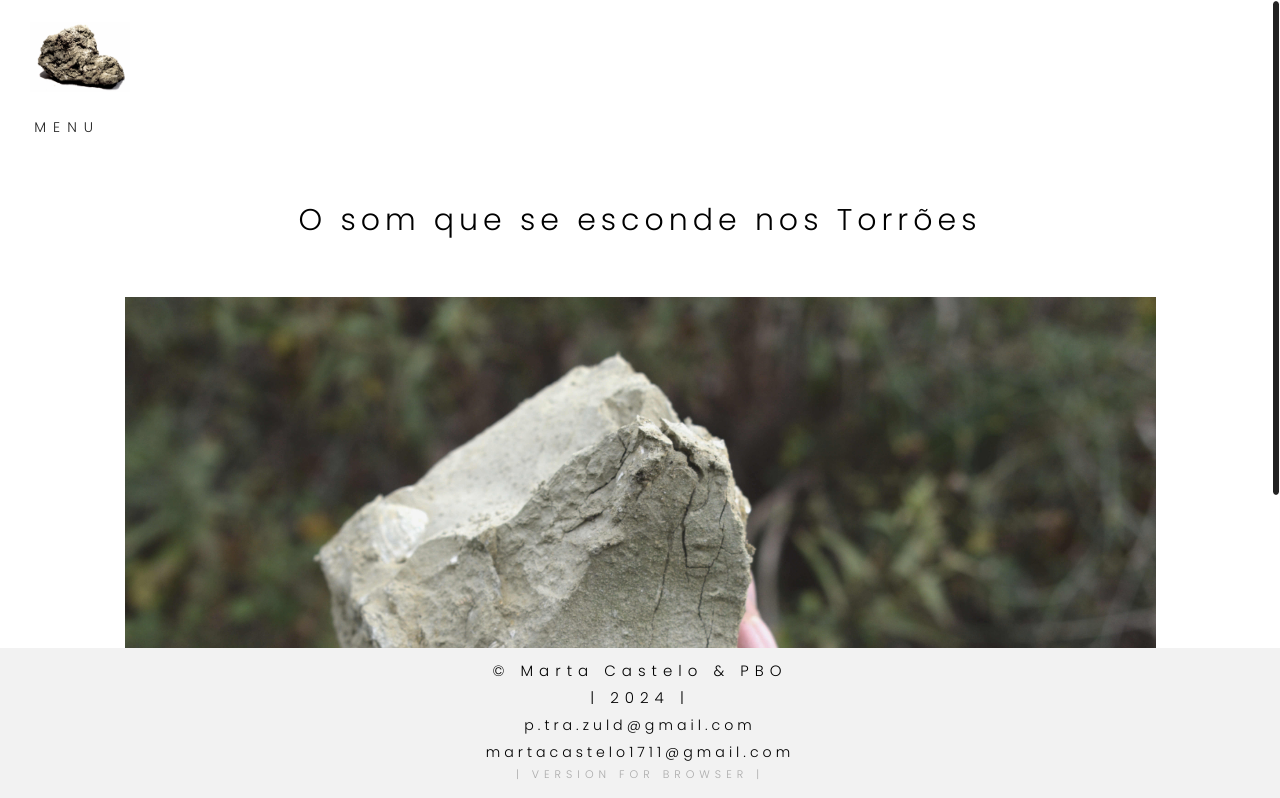
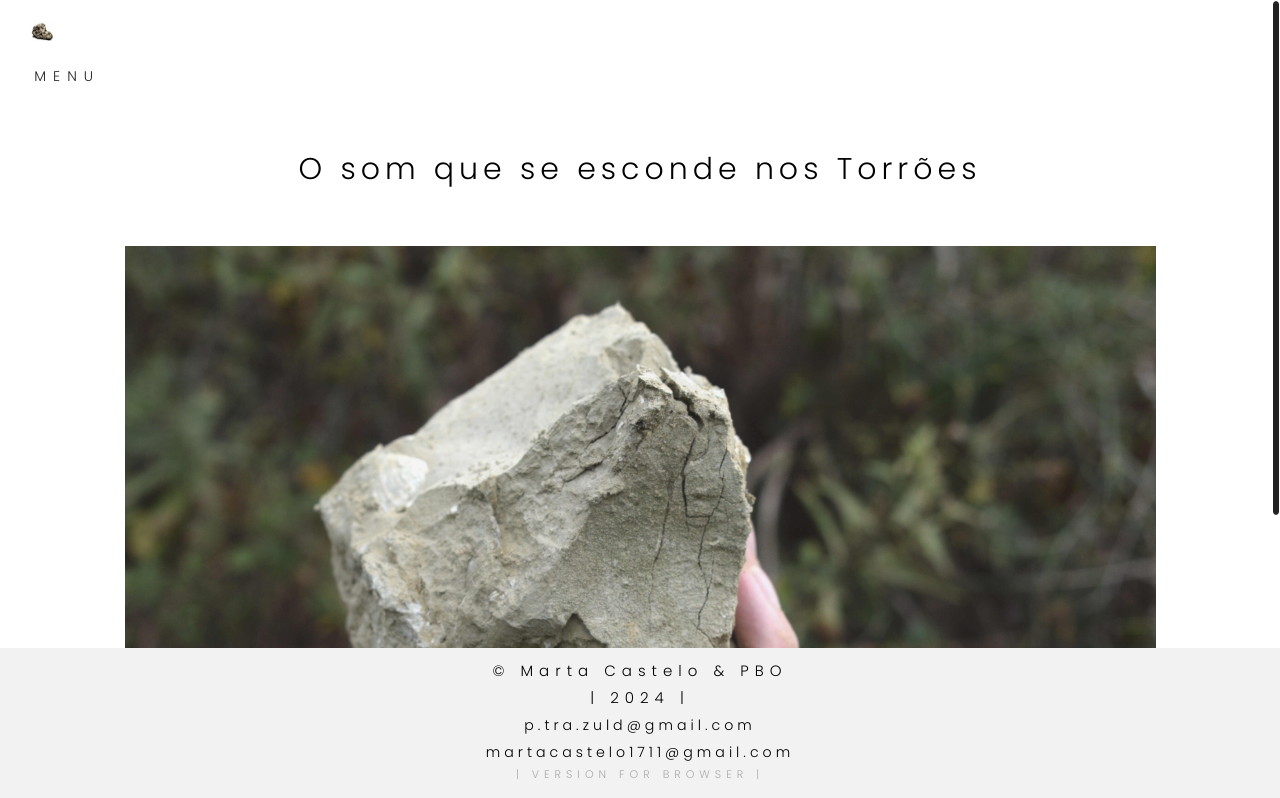
Before and after one commit to somdetorrao/somdetorrao.github.io, a plain HTML site: page index.html in a window 1280 px wide. Shown: the top 798 px of the page. Drawn offline with nearby package versions, Linux system fonts and the light colour scheme; a web font is replaced by a local one.

Commit message:
format font

```diff
--- a/css/main.css
+++ b/css/main.css
@@ -1150,8 +1150,8 @@ img {
 }
 
 .img-menu-PBO {
-    width: 100px;
-    height: 70px;
+    width: 1.9vw;
+    height: 1.5vw;
 }
 
 
```
